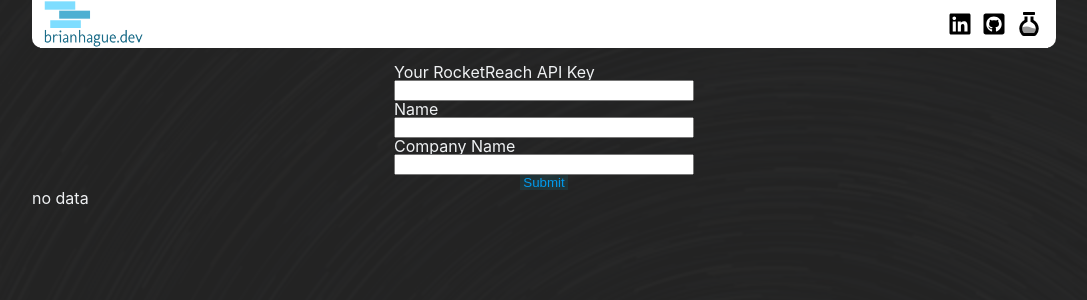
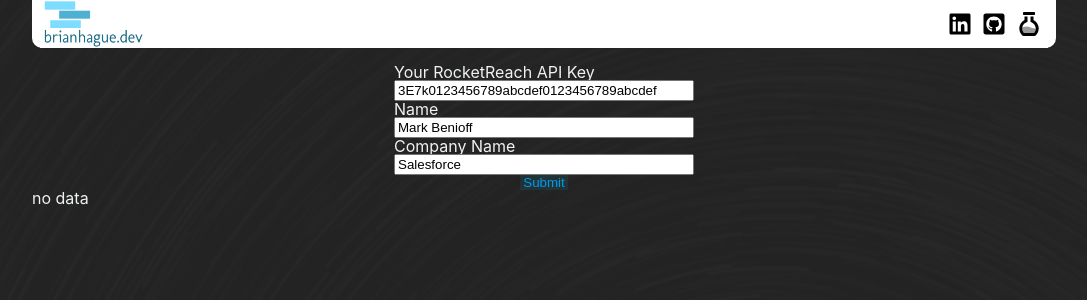
Before and after one commit to alphaseinor/brianhague_dev, a React (Create React App) app: page /rocketreach in a window 1280 px wide. Shown: the top 300 px of the page, without its empty margins (96-1183 px from the left). Built offline with nearby package versions, Linux system fonts and the light colour scheme.

Commit message:
fixed close function on menu selection, may not work more than one level deep

```diff
--- a/src/components/nav/NavItems.js
+++ b/src/components/nav/NavItems.js
@@ -1,9 +1,16 @@
 import React, {useState} from 'react'
 import {Link} from 'react-router-dom'
 
-const NavItems = ({menuItem}) => {
+const NavItems = (props) => {
+
+    const {menuItem} = props
     const [menuToggle, setMenuToggle] = useState(false)
-    console.log(menuItem)
+
+    const menuOff = () => {
+        setMenuToggle(false)
+    }
+
+    // console.log(menuItem)
     switch(menuItem.type){
         case "toggle":
             const toggleMenu = (e) => {
@@ -24,7 +31,7 @@
                     </button>
                 </div>
                 <div className={menuToggle ? "modalMenu links" : "modalMenu toggle"}>
-                    {menuItem.subMenu.map((menuItem, index)=><NavItems key={`NavItems-menu-${index}`} menuItem={menuItem} />)}
+                    {menuItem.subMenu.map((menuItem, index)=><NavItems key={`NavItems-menu-${index}`} menuItem={menuItem} menuOff={menuOff} />)}
                 </div>
                 </>
             )
@@ -38,7 +45,7 @@
 
         case "link":
             return(
-                <Link to={menuItem.to}>
+                <Link to={menuItem.to} onClick={props.menuOff}>
                     <img src={menuItem.img.src} className={menuItem.img.className} alt={menuItem.img.alt} />
                     <p>{menuItem.text}</p>
                 </Link>
--- a/src/components/rocketreach/RocketReach.jsx
+++ b/src/components/rocketreach/RocketReach.jsx
@@ -5,9 +5,9 @@
 const RocketReach = () => {
 
     const initialFormState = {
-        apikey:"",
-        name:"",
-        company:"",
+        apikey:"3E7k0123456789abcdef0123456789abcdef",
+        name:"Mark Benioff",
+        company:"Salesforce",
     }
 
     const [form, setForm] = useState(initialFormState)
@@ -20,6 +20,7 @@
 
     const submitForm = (e) => {
         e.preventDefault()
+        cogoToast.loading("Loading...", {position: "bottom-center"})
         if(form.apikey !== "" && form.name !== "" && form.company !== ""){
             // console.log(form)
             axios.get(`https://cors-anywhere.herokuapp.com/https://api.rocketreach.co/v2/api/lookupProfile?api_key=${form.apikey}&name=${form.name}&current_employer=${form.company}` )
```
